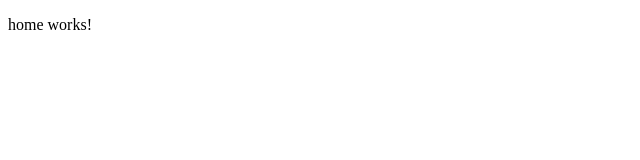
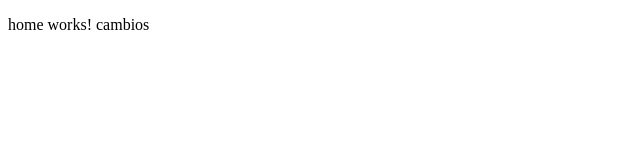
Before and after one commit to byronnp/cargaautomatica, an Angular app: page /home in a window 1280 px wide. Shown: the top 160 px of the page, without its empty margins (0-640 px from the left). Built offline with nearby package versions, Linux system fonts and the light colour scheme.

Commit message:
pruebas 2

```diff
--- a/src/app/home/home.component.html
+++ b/src/app/home/home.component.html
@@ -1 +1,2 @@
-<p>home works!</p>
+<p>home works! cambios
+</p>
```
Also changed, not shown: 1 other file (tests, documents, lock files or other folders).
